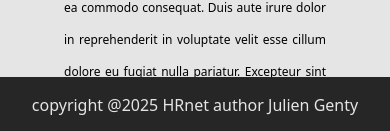
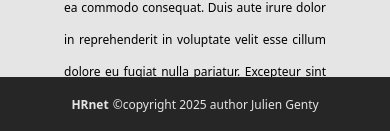
Before and after one commit to JulienDevFront/HRnet, a React (Vite) app: page / in a window 390 px wide. Shown: the part 711-842 px from the top of the page. Built offline with nearby package versions, Linux system fonts and the light colour scheme.

Commit message:
style(layout): apply the responsive at layout footer.tsx

```diff
--- a/src/layouts/footer.tsx
+++ b/src/layouts/footer.tsx
@@ -2,9 +2,15 @@
  * This function return a `footer` component
  */
 export default function Footer() {
-	return <footer className={styles.footer}>copyright @2025 HRnet author Julien Genty</footer>;
+  return (
+    <footer className={styles.footer}>
+      <h3 className={styles.h3}>HRnet</h3> ©copyright 2025 author Julien Genty
+    </footer>
+  );
 }
 
 const styles = {
-	footer: "fixed bottom-0 right-0 left-0 p-4 text-center bg-neutral-800 text-neutral-200",
+  footer:
+    "fixed right-0 bottom-0 left-0 flex h-14 items-center justify-center gap-1 bg-neutral-800 text-center text-neutral-200 max-md:text-xs md:text-sm lg:text-base",
+  h3: "font-bold",
 };
```
